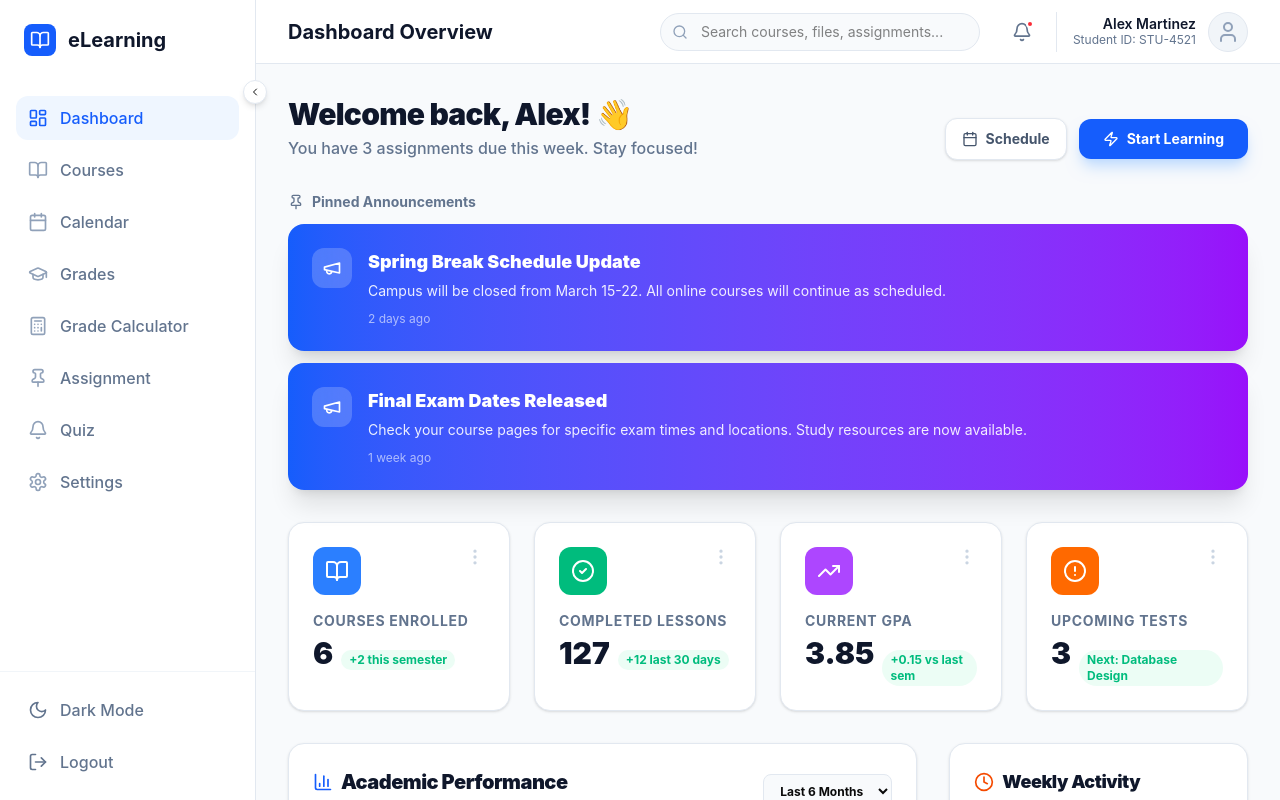
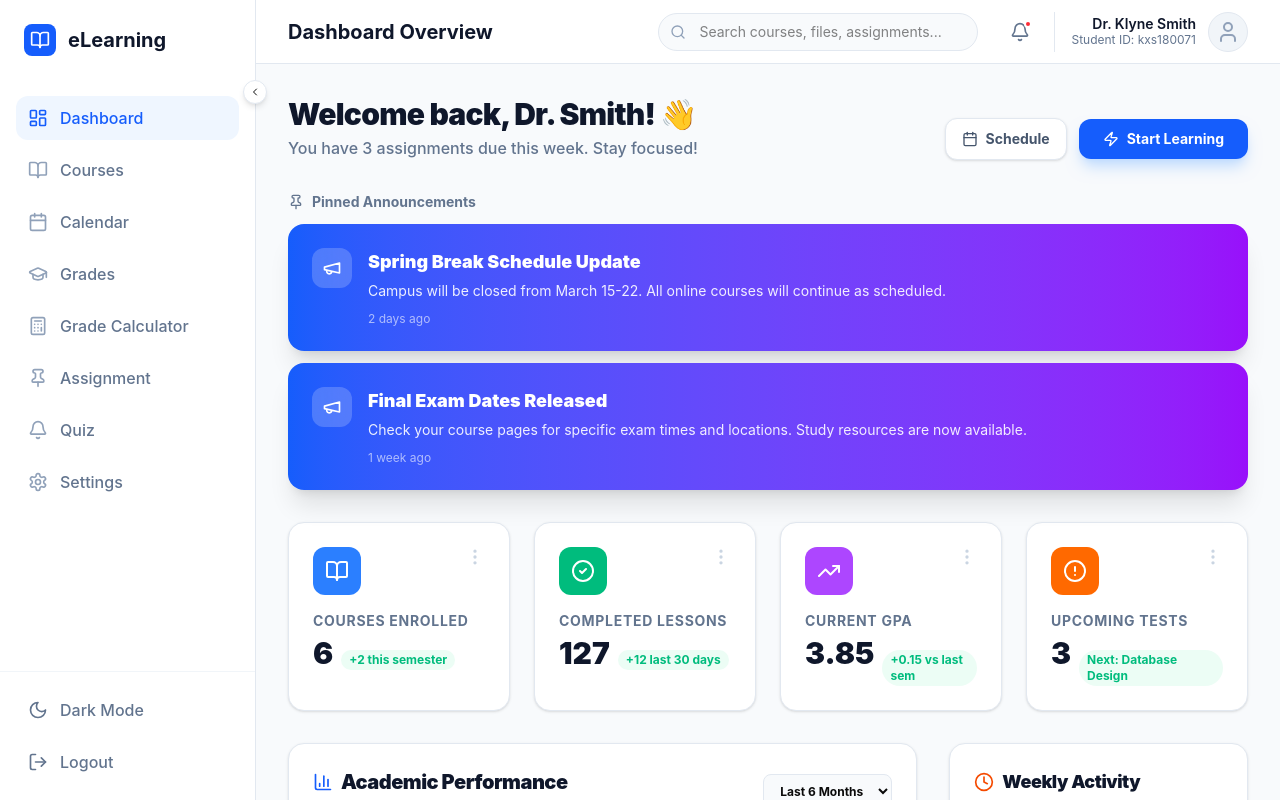
Before and after one commit to IsaacDaKing/Tasks4eLearning, a React (Vite) app: page / in a window 1280 px wide. Built offline with nearby package versions, Linux system fonts and the light colour scheme.

Commit message:
Changed Name and Student ID

```diff
--- a/src/app/components/Sidebar.tsx
+++ b/src/app/components/Sidebar.tsx
@@ -187,8 +187,8 @@ export function Header({ title }: { title: string }) {
 
           <div className="flex items-center gap-3 pl-4 border-l border-slate-200 dark:border-slate-700">
             <div className="text-right hidden sm:block">
-              <p className="text-sm font-semibold text-slate-900 dark:text-white leading-tight">Alex Martinez</p>
-              <p className="text-xs text-slate-500 dark:text-slate-400">Student ID: STU-4521</p>
+              <p className="text-sm font-semibold text-slate-900 dark:text-white leading-tight">Dr. Klyne Smith</p>
+              <p className="text-xs text-slate-500 dark:text-slate-400">Student ID: kxs180071</p>
             </div>
             <div className="w-10 h-10 rounded-full bg-slate-100 dark:bg-slate-800 border border-slate-200 dark:border-slate-700 flex items-center justify-center overflow-hidden">
                <User className="w-6 h-6 text-slate-400" />
--- a/src/app/pages/Dashboard.tsx
+++ b/src/app/pages/Dashboard.tsx
@@ -151,7 +151,7 @@ export function Dashboard() {
     <div className="p-8 space-y-8 max-w-[1600px] mx-auto animate-in fade-in duration-500 dark:bg-slate-900">
       <div className="flex flex-col md:flex-row md:items-end justify-between gap-6">
         <div>
-          <h2 className="text-3xl font-black text-slate-900 dark:text-white tracking-tight">Welcome back, Alex! 👋</h2>
+          <h2 className="text-3xl font-black text-slate-900 dark:text-white tracking-tight">Welcome back, Dr. Smith! 👋</h2>
           <p className="text-slate-500 dark:text-slate-400 mt-1 font-medium">You have 3 assignments due this week. Stay focused!</p>
         </div>
         <div className="flex items-center gap-3">
--- a/src/app/pages/GradesPage.tsx
+++ b/src/app/pages/GradesPage.tsx
@@ -32,8 +32,8 @@ const GRADE_LOGS = [
     id: "AL-20260218-001",
     modifiedBy: "Dr. Sarah Johnson",
     instructorId: "INS-301",
-    student: "Alex Martinez",
-    studentId: "STU-4521",
+    student: "Dr. Klyne Smith",
+    studentId: "kxs180071",
     assignment: "React Hooks Assignment",
     course: "CS 301: Web Development",
     previous: 85,
@@ -74,8 +74,8 @@ const GRADE_LOGS = [
     id: "AL-20260217-004",
     modifiedBy: "Dr. Sarah Johnson",
     instructorId: "INS-301",
-    student: "Alex Martinez",
-    studentId: "STU-4521",
+    student: "Dr. Klyne Smith",
+    studentId: "kxs180071",
     assignment: "Database Design Project",
     course: "CS 301: Web Development",
     previous: 95,
```
